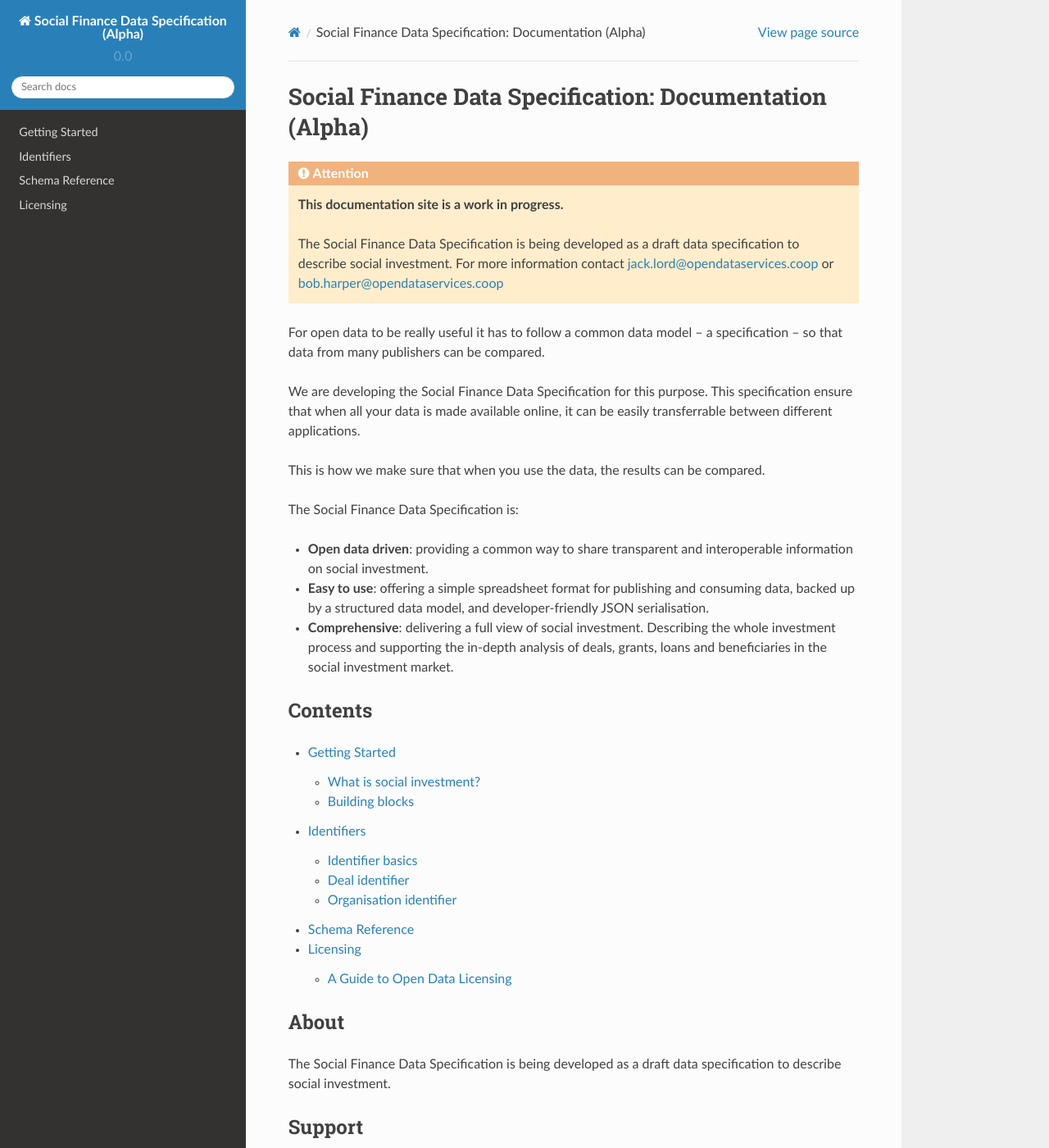
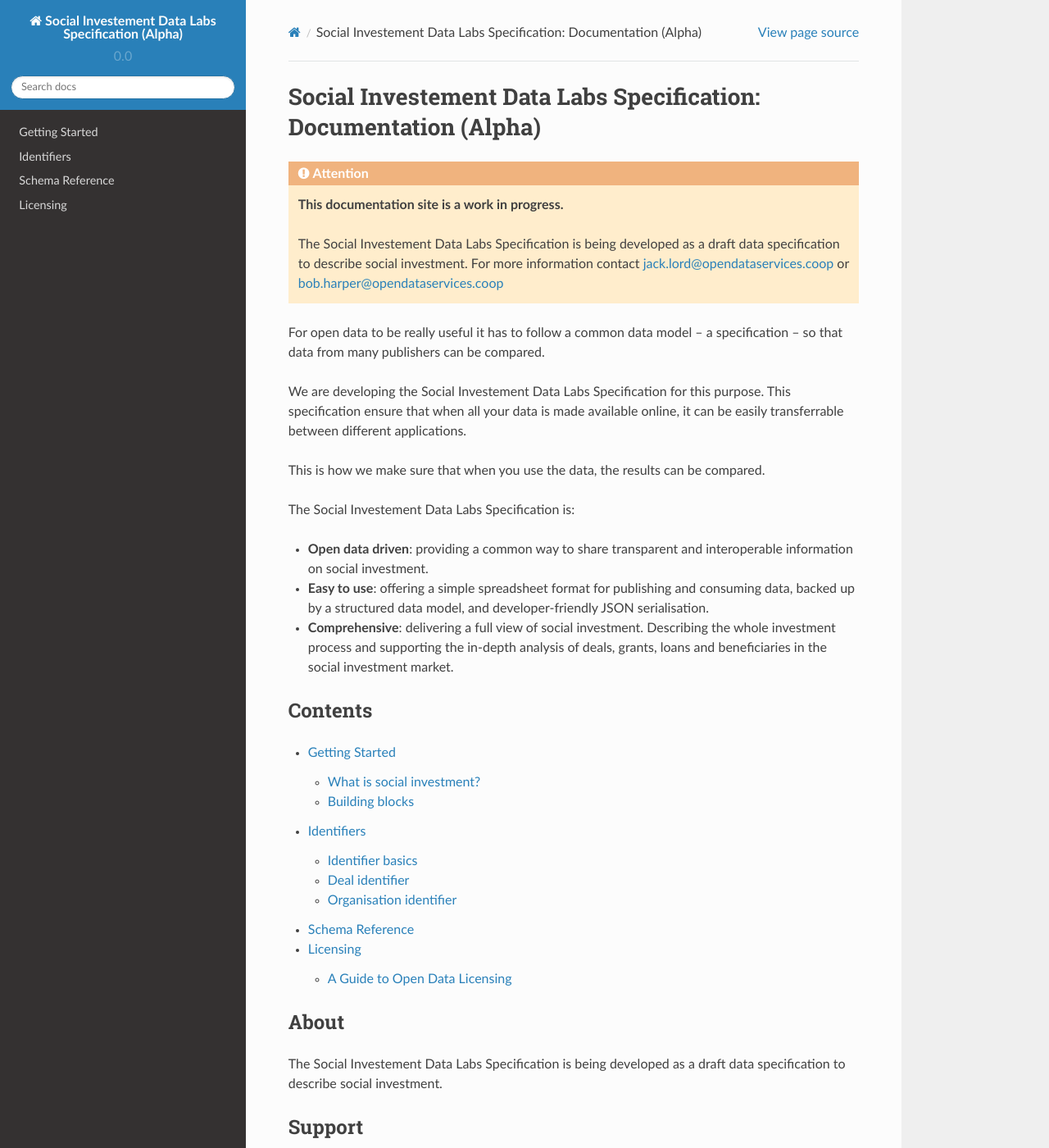
Before and after one commit to SocialEconomyDataLab/spec, a Sphinx documentation site: the page built from docs/index.md, in a window 1280 px wide and 1400 px high. Shown: the whole window at 82% size. Built offline with Sphinx 7.4.7 and the Read the Docs theme 2.0.0, drawn with Linux system fonts in a browser that asks for light colours.

Commit message:
branding change

````diff
--- a/docs/conf.py
+++ b/docs/conf.py
@@ -76,7 +76,7 @@
 master_doc = 'index'
 
 # General information about the project.
-project = 'Social Finance Data Specification (Alpha)'
+project = 'Social Investement Data Labs Specification (Alpha)'
 copyright = '2016-2017, Open Data Services'
 author = 'Open Data Services'
 
@@ -295,7 +295,7 @@
 # (source start file, target name, title,
 #  author, documentclass [howto, manual, or own class]).
 latex_documents = [
-    (master_doc, 'sphinx.tex', 'Social Finance Data Specification (Alpha)',
+    (master_doc, 'sphinx.tex', 'Social Investement Data Labs Specification (Alpha)',
      'Open Data Services', 'manual'),
 ]
 
@@ -337,7 +337,7 @@
 # One entry per manual page. List of tuples
 # (source start file, name, description, authors, manual section).
 man_pages = [
-    (master_doc, 'sphinx', 'Social Finance Data Specification (Alpha)',
+    (master_doc, 'sphinx', 'Social Investement Data Labs Specification (Alpha)',
      [author], 1)
 ]
 
@@ -352,8 +352,8 @@
 # (source start file, target name, title, author,
 #  dir menu entry, description, category)
 texinfo_documents = [
-    (master_doc, 'sphinx', 'Social Finance Data Specification (Alpha)',
-     author, 'sphinx', 'The Social Finance Data Specification is being developed as a draft data specification for describing social investment.',
+    (master_doc, 'sphinx', 'Social Investement Data Labs Specification (Alpha)',
+     author, 'sphinx', 'The Social Investement Data Labs Specification is being developed as a draft data specification for describing social investment.',
      'Miscellaneous'),
 ]
 
--- a/docs/index.md
+++ b/docs/index.md
@@ -1,20 +1,20 @@
-Social Finance Data Specification: Documentation (Alpha)
+Social Investement Data Labs Specification: Documentation (Alpha)
 ==============================
 ```eval_rst
 .. attention::
     **This documentation site is a work in progress.**
 
-    The Social Finance Data Specification is being developed as a draft data specification to describe social investment. For more information contact jack.lord@opendataservices.coop or bob.harper@opendataservices.coop
+    The Social Investement Data Labs Specification is being developed as a draft data specification to describe social investment. For more information contact jack.lord@opendataservices.coop or bob.harper@opendataservices.coop
 
 ```
 
 For open data to be really useful it has to follow a common data model – a specification – so that data from many publishers can be compared.
 
-We are developing the Social Finance Data Specification for this purpose. This specification ensure that when all your data is made available online, it can be easily transferrable between different applications.
+We are developing the Social Investement Data Labs Specification for this purpose. This specification ensure that when all your data is made available online, it can be easily transferrable between different applications.
 
 This is how we make sure that when you use the data, the results can be compared.
 
-The Social Finance Data Specification is:
+The Social Investement Data Labs Specification is:
 
 * **Open data driven**: providing a common way to share transparent and interoperable information on social investment.
 * **Easy to use**: offering a simple spreadsheet format for publishing and consuming data, backed up by a structured data model, and developer-friendly JSON serialisation.
@@ -33,7 +33,7 @@
 
 ```
 ## About
-The Social Finance Data Specification is being developed as a draft data specification to describe social investment.
+The Social Investement Data Labs Specification is being developed as a draft data specification to describe social investment.
 
 ## Support
 For more information contact [jack.lord@opendataservices.coop](mailto:jack.lord@opendataservices.coop) or [bob.harper@opendataservices.coop](mailto:bob.harper@opendataservices.coop)
````
Also changed, not shown: README.md (+2 -2 lines), docs/concepts/index.md (+3 -3 lines), docs/licensing.md (+2 -2 lines), docs/schema/index.md (+1 -1 lines), 1 other file.
